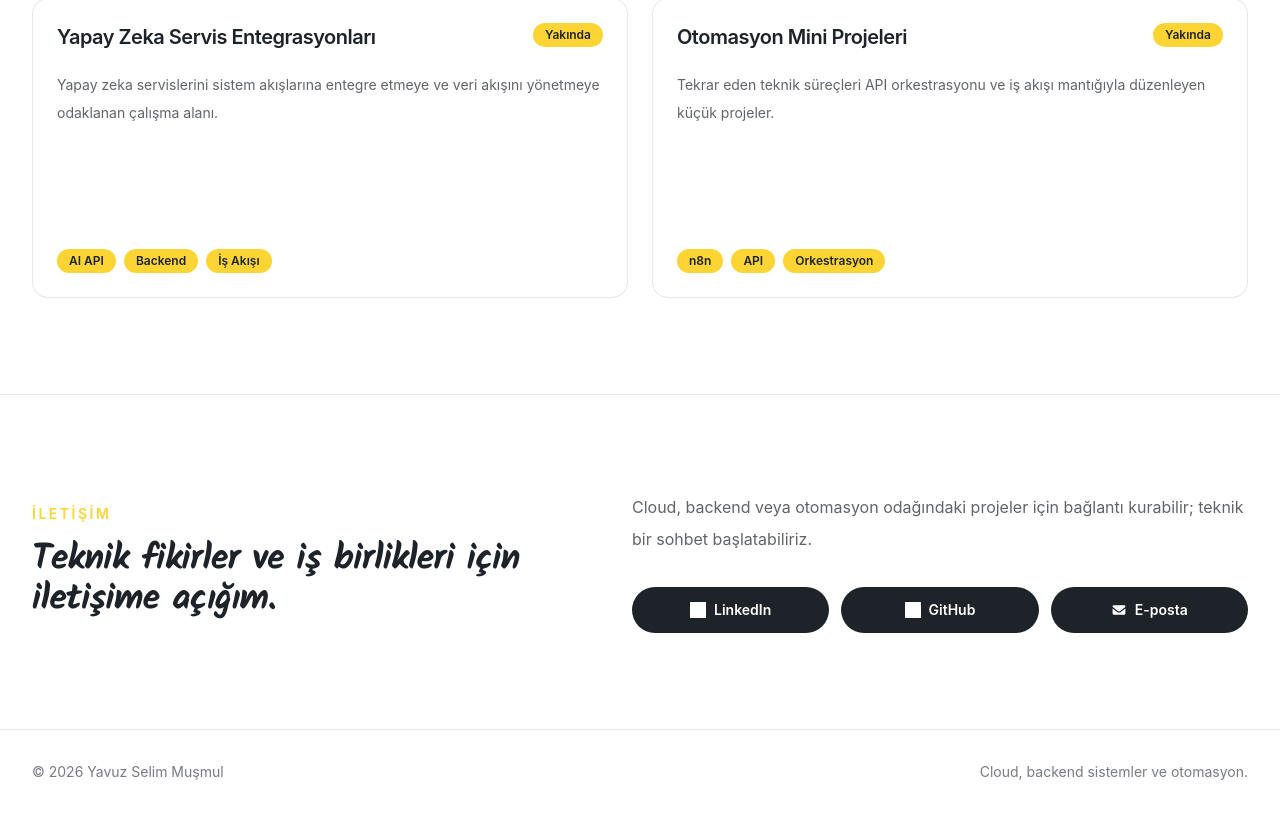
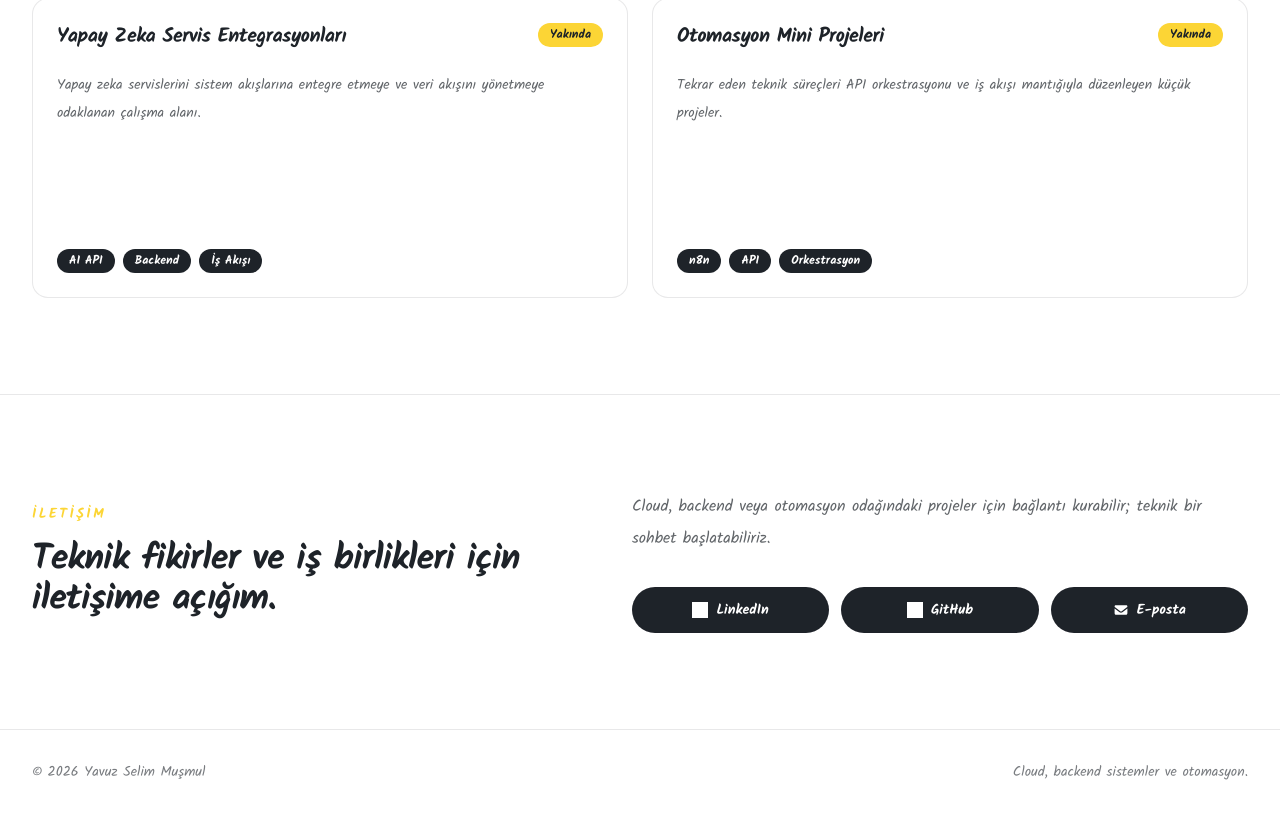
Before and after one commit to yavuzslmmsml/Portfolio, a React (Vite) app: page / in a window 1280 px wide. Shown: the part 1988-2802 px from the top of the page. Built offline with nearby package versions, Linux system fonts and the light colour scheme; grey boxes are pictures that could not be loaded; the HTML template or start-up script is replaced by a standard one.

Commit message:
style: update projects section

```diff
--- a/src/components/Projects.jsx
+++ b/src/components/Projects.jsx
@@ -54,7 +54,7 @@ export default function Projects() {
                 {project.technologies.map((technology) => (
                   <span
                     key={technology}
-                    className="rounded-full bg-[#FCD535] px-3 py-1 text-xs font-semibold text-[#1E2329]"
+                    className="rounded-full bg-[#1E2329] px-3 py-1 text-xs font-semibold text-white dark:bg-white dark:text-[#1E2329]"
                   >
                     {technology}
                   </span>
--- a/src/index.css
+++ b/src/index.css
@@ -8,4 +8,8 @@
   html {
     scroll-behavior: smooth;
   }
+
+  body {
+    font-family: 'Kalam', cursive;
+  }
 }
--- a/tailwind.config.js
+++ b/tailwind.config.js
@@ -7,7 +7,8 @@ export default {
       fontFamily: {
         kalam: ['Kalam', 'cursive'],
         sans: [
-          'Inter',
+          'Kalam',
+          'cursive',
           'ui-sans-serif',
           'system-ui',
           'Segoe UI',
```
